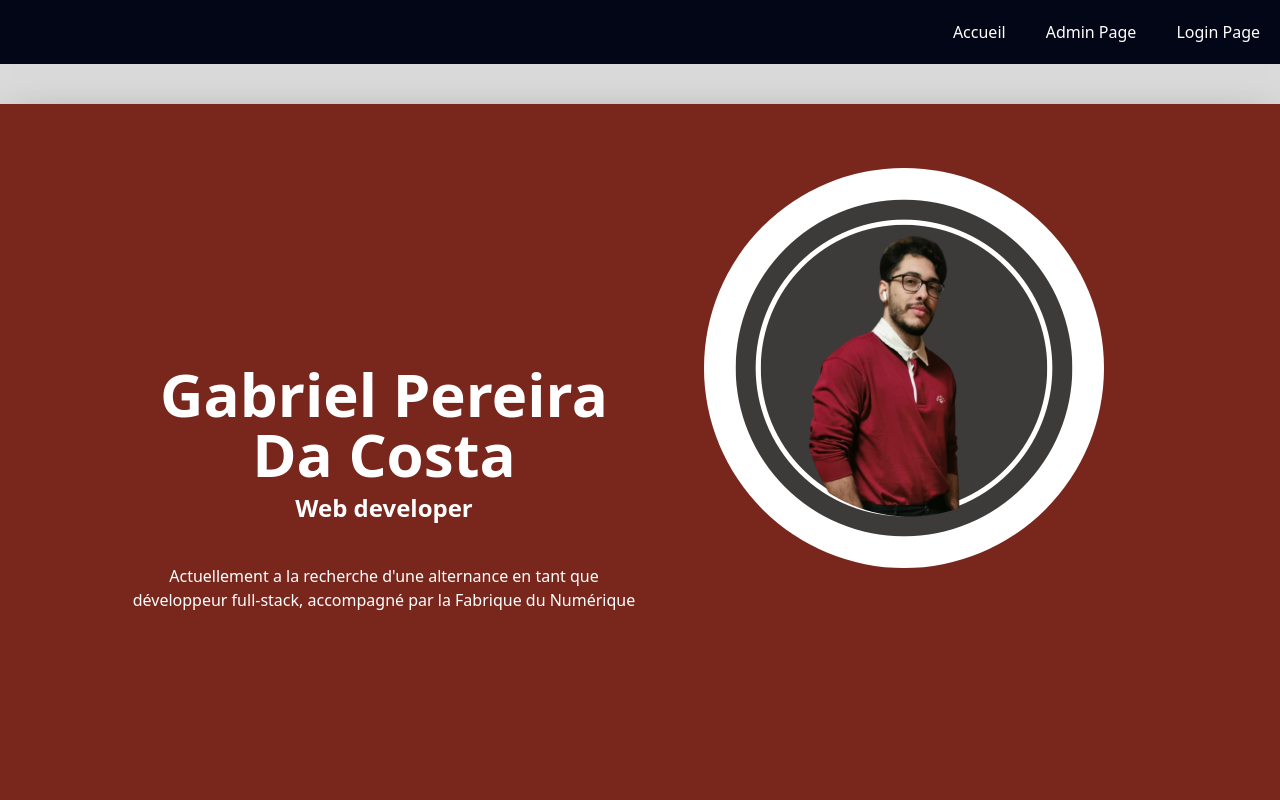
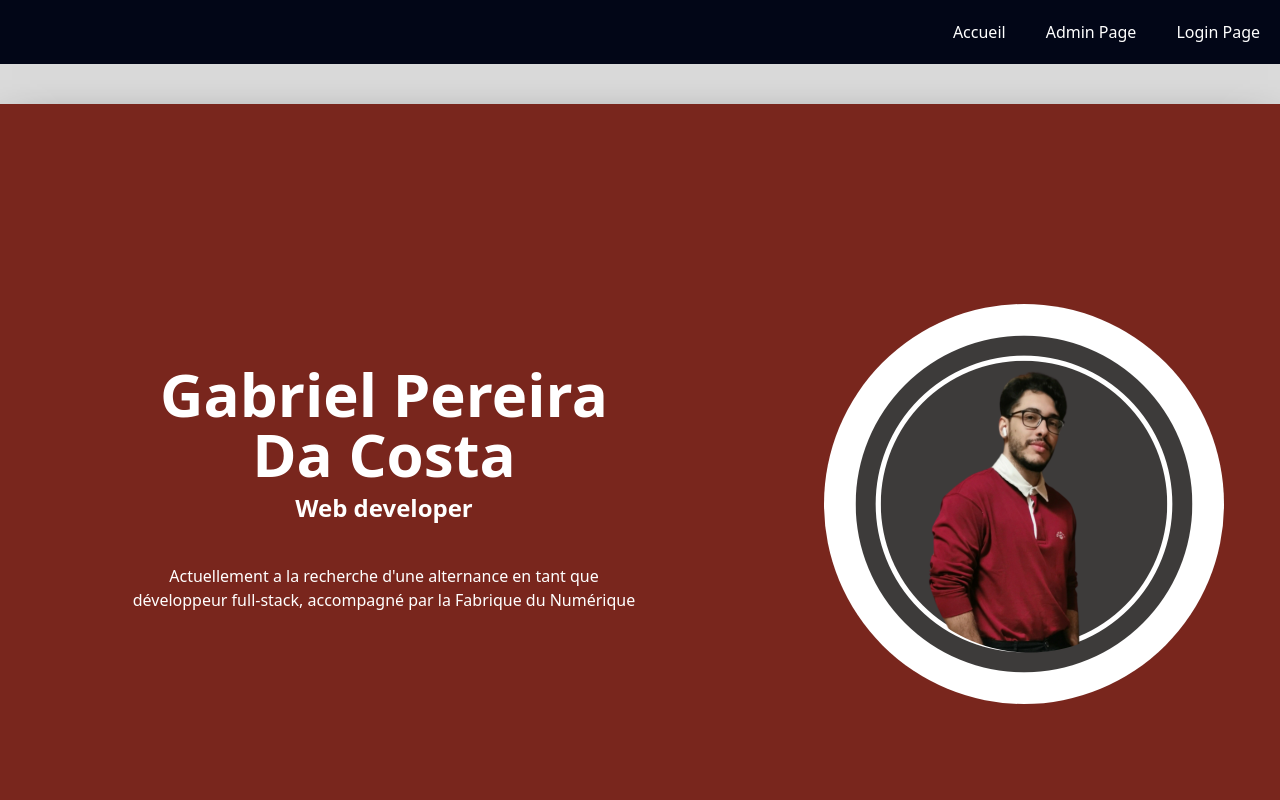
Before and after one commit to Hex-Umbra/portfolio, a React (Vite) app: page / in a window 1280 px wide. Shown: the top 800 px of the page. Built offline with nearby package versions, Linux system fonts and the light colour scheme; no server answers.

Commit message:
Minor Adjustments

```diff
--- a/src/components/Hobbies.jsx
+++ b/src/components/Hobbies.jsx
@@ -22,13 +22,13 @@ export default function Hobbies() {
       <h2 className="h2-primary">
         Loisirs
       </h2>
-      <table className="mb-5">
+      <table className="mb-5 text-center">
         <tbody>
           {loisirs.length > 0 &&
             loisirs.map((item, index) => (
               <tr key={index}>
                 <td className="px-6">{item.loisir}</td>
-                <td className=" font-extralight px-5">{item.details}</td>
+                <td className=" font-extralight">{item.details}</td>
               </tr>
             ))}
         </tbody>
--- a/src/components/Section.jsx
+++ b/src/components/Section.jsx
@@ -20,8 +20,8 @@ export default function Section() {
           <Contacts />
         </div>
         {/* 2eme colonne */}
-        <div className="h-full w-4/5 place-self-center">
-          <div className=" absolute bg-slate-950 rounded-full w-[400px] h-[400px] bg-[url('/assets/images/profile_pic.png')] top-16"></div>
+        <div className="flex justify-center items-center h-full w-4/5">
+          <div className="rounded-full lg:w-[400px] lg:h-[400px] bg-[url('/assets/images/profile_pic.png')] bg-no-repeat bg-cover"></div>
         </div>
       </div>
     </section>
```
